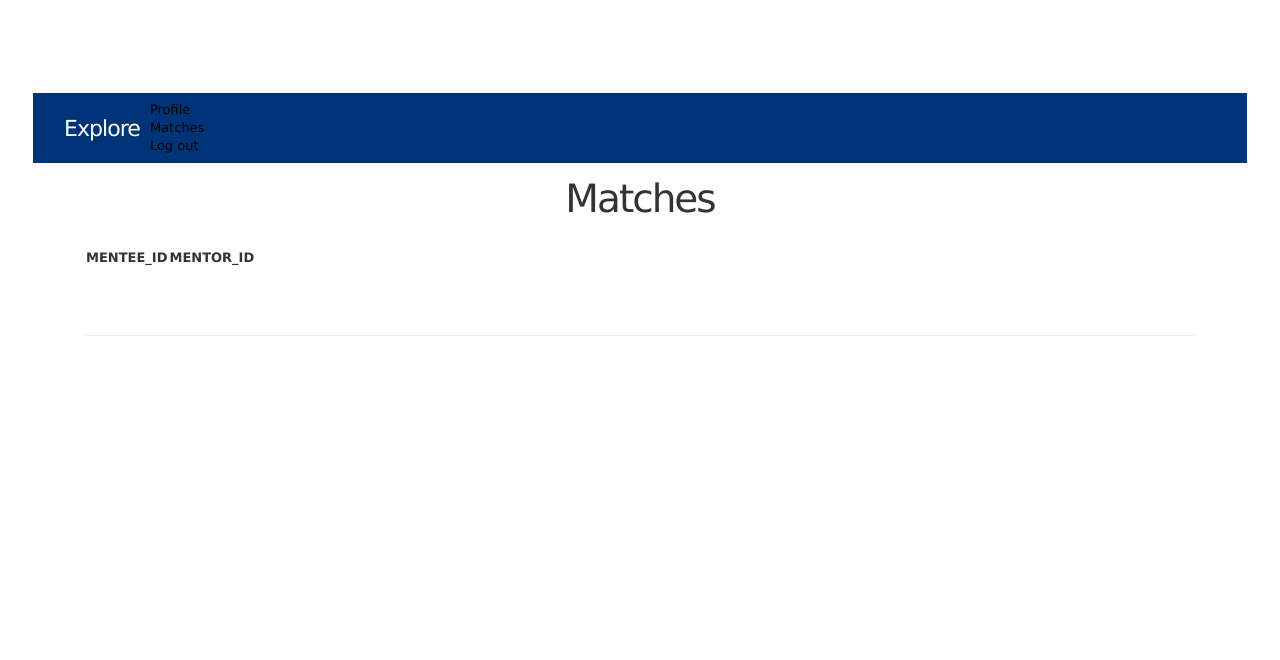
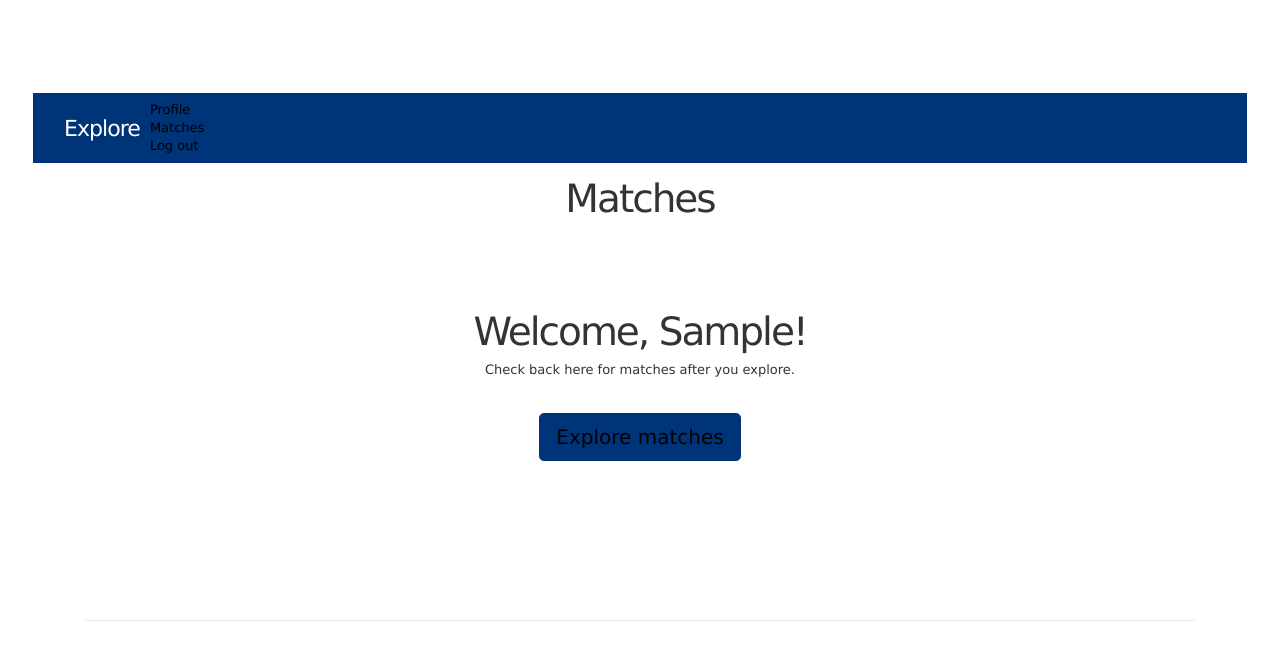
Before and after one commit to bellemscott/mentorship, a Rails app: page /matches in a window 1280 px wide. Shown: the top 660 px of the page. Run offline with Rails 7, Linux system fonts and the light colour scheme; a user stored in the database is signed in; tables that the repository leaves empty hold one stand-in row (values such as "Sample post"); lists and menus that the app fills with data are empty; style sheets or scripts are compiled from the project's sources; some libraries are stand-ins or nearby versions.

Commit message:
match still broken

```diff
--- a/app/controllers/matches_controller.rb
+++ b/app/controllers/matches_controller.rb
@@ -27,6 +27,59 @@ class MatchesController < ApplicationController
   def edit
   end
 
+  def accept
+    @match_to_accept = Match.find_by(user_id: current_user.id)
+    @match_to_accept.accepted = true
+    puts @match_to_accept
+    puts "hiiiiiii"
+    redirect_to matches_path
+  end
+
+
+  def is_mentor()
+    @mentor = Mentor.find_by(user_id: current_user.id)
+      @mentees.each do |mentee|
+        if mentee.user_id != @mentor.user_id
+          if @mentor.length_of_mentorship==mentee.length_of_mentorship
+            @newMatch= Match.new(:user_id => current_user.id, :mentor_id => @mentor.id, :mentee_id => mentee.id, :accepted => false)
+            @newMatch.save
+            @matches_arr.push(@newMatch)
+          end
+        end
+      end
+      @@matches_hash[current_user.id] = @matches_arr
+  end
+
+  def is_both()
+    @mentors.each do |mentor|
+      @mentess.each do |mentee|
+          if mentee.user_id != mentor.user_id
+              if mentor.length_of_mentorship==mentee.length_of_mentorship
+                @newMatch= Match.new(:user_id => current_user.id, :mentor_id => mentor.id, :mentee_id => @mentee.id, :accepted => false)
+                @newMatch.save
+                @matches_arr.push(@newMatch)
+                puts "im in both"
+              end
+          end
+      end
+    end
+    @@matches_hash[current_user.id] = @matches_arr
+  end
+
+  def is_mentee()
+    @mentee = Mentee.find_by(user_id: current_user.id)
+    @mentors.each do |mentor|
+      if current_user.id != mentor.user_id
+        if mentor.length_of_mentorship==@mentee.length_of_mentorship
+          @newMatch= Match.new(:user_id => current_user.id, :mentor_id => mentor.id, :mentee_id => @mentee.id, :accepted => false)
+          @newMatch.save
+          @matches_arr.push(@newMatch)
+          puts "im in mentee"
+        end
+      end
+    end
+    @@matches_hash[current_user.id] = @matches_arr
+  end
   # POST /mentors or /mentors.json
   def create
     # @user = @users.last
@@ -37,44 +90,11 @@ class MatchesController < ApplicationController
    # @major_to_curent_position #implement map
     @matches_arr=[]
     if current_user.mentor
-      @mentor = Mentor.find_by(user_id: current_user.id)
-      @mentees.each do |mentee|
-        if mentee.user_id != @mentor.user_id
-          if @mentor.length_of_mentorship==mentee.length_of_mentorship
-            newMatch= Match.new(:user_id => current_user.id, :mentor_id => @mentor.id, :mentee_id => mentee.id)
-            newMatch.save
-            @matches_arr.push(newMatch)
-            puts "im in mentor"
-          end
-        end
-      end
-      @@matches_hash[current_user.id] = @matches_arr
+      is_mentor()
     elsif current_user.mentor && current_user.mentee
-      @mentors.each do |mentor|
-        @mentess.each do |mentee|
-            if mentee.user_id != mentor.user_id
-                if mentor.length_of_mentorship==mentee.length_of_mentorship
-                  newMatch= Match.new(:user_id => current_user.id, :mentor_id => mentor.id, :mentee_id => @mentee.id)
-                  newMatch.save
-                  @matches_arr.push(@newMatch)
-                  puts "im in both"
-                end
-            end
-        end
-      end
+      is_both()
     else
-      @mentee = Mentee.find_by(user_id: current_user.id)
-      @mentors.each do |mentor|
-        if current_user.id != mentor.user_id
-          if mentor.length_of_mentorship==@mentee.length_of_mentorship
-            newMatch= Match.new(:user_id => current_user.id, :mentor_id => mentor.id, :mentee_id => @mentee.id)
-            newMatch.save
-            @matches_arr.push(newMatch)
-            puts "im in mentee"
-          end
-        end
-      end
-      @@matches_hash[current_user.id] = @matches_arr
+      is_mentee()
     end
 
 end
--- a/app/controllers/mentors_controller.rb
+++ b/app/controllers/mentors_controller.rb
@@ -4,7 +4,6 @@ class MentorsController < ApplicationController
   # GET /mentors or /mentors.json
   def index
     @mentors = Mentor.all
-    #@users = User.all
   end
 
   # GET /mentors/1 or /mentors/1.json
--- a/app/controllers/users_controller.rb
+++ b/app/controllers/users_controller.rb
@@ -1,6 +1,5 @@
 class UsersController < ApplicationController
   before_action :logged_in_user, only: [:show]
-  #before_action :set_user, only: %i[ show edit update destroy ]
 
   # GET /users or /users.json
   def index
@@ -28,7 +27,6 @@ class UsersController < ApplicationController
   end
 
   def additional_mentee
-    puts "im at additional mentee"
     @mentee = Mentee.new()
     render 'additional_mentee'
   end
@@ -43,18 +41,14 @@ class UsersController < ApplicationController
 
   def create
     @user = User.new(user_params)
-    # puts params #params :mentor
-    # puts user_params
     if @user.save
       log_in @user
       flash[:success] = "Welcome to the app!"
       puts user_params[:mentor]
-      puts "helooooooo"
       if user_params[:mentor] == "1" && user_params[:mentee] == "1"
         additional_both()
       elsif user_params[:mentor] == "1" && user_params[:mentee] == "0"
         additional_mentor()
-        #redirect_to '/mentors/new'
       elsif user_params[:mentor] == "0" && user_params[:mentee] == "1"
         additional_mentee()
       else
--- a/app/models/mentee.rb
+++ b/app/models/mentee.rb
@@ -5,7 +5,6 @@ class Mentee < ApplicationRecord
 
     def majors
         subjects_hash = {}
-        #subject_columns = [:subjectid, :name, :abbreviation]
         count = 0
         subject_list = JSON.parse(File.read('./db/subject.json'))
         subject_list.each do |subject|
@@ -13,8 +12,5 @@ class Mentee < ApplicationRecord
         end
         return subjects_hash
     end
-        # subject_list.each do |subject|
-            # subjects_array << (name: subject["name"], subjectid: subject["id"])
-    #Subject.create(subject.except('segments').to_h)
 
 end
--- a/app/models/user.rb
+++ b/app/models/user.rb
@@ -1,7 +1,7 @@
 class User < ApplicationRecord
     attr_accessor :remember_token
     has_one_attached :avatar
-    has_many :mentors     #not sure
+    has_many :mentors
     has_many :mentees
     has_secure_password
     before_save { self.email = email.downcase }
--- a/app/views/matches/index.html.erb
+++ b/app/views/matches/index.html.erb
@@ -2,6 +2,10 @@
 
 <h1>Matches</h1>
 
+    <% matches_array = @matches_for_user[current_user.id] %>
+    <% at_least_one = false %>
+      <% matches_array.each do |match| %>
+        <% if match.accepted %>
           <table>
             <thead>
             <tr>
@@ -10,18 +14,27 @@
               <th colspan="3"></th>
               </tr>
               </thead>
-
+            <tr>
+            <% at_least_one = true %>
+            <% puts match %>
             <tbody>
-    <% matches_array = @matches_for_user[current_user.id] %>
-    <% matches_array.each do |match| %>
-
-      <tr>
-      <% puts match %>
             <td><%= match.mentee_id %></td>  <%# mentee id%>
             <td><%= match.mentor_id %></td>   <%# mentor id%>
           </tr>
+          </tbody>
         <% end %>
-  </tbody>
+      <% end %>
+
+      <% if at_least_one == false %>
+        <div class= "center jumbotron" style="background:white" >
+          <h1>Welcome, <%= current_user.firstname %>!</h1>
+          <p>Check back here for matches after you explore.</p>
+          <%= %>
+          <br>
+        <button class="btn btn-lg btn-primary text-light"> <%= link_to 'Explore matches', explore_path %> </button>
+        </div>
+      <% end %>
+
 </table>
 
 <br>
--- a/config/routes.rb
+++ b/config/routes.rb
@@ -16,6 +16,7 @@ Rails.application.routes.draw do
   get     '/additional-info', to: 'users#additional_info'
   post   '/login',   to: 'sessions#create'
   delete '/logout',  to: 'sessions#destroy'
+  post 'matches/accept'
   #post '/signup', to: 'users#create'
   # For details on the DSL available within this file, see https://guides.rubyonrails.org/routing.html
 end
--- /dev/null
+++ b/db/migrate/20210405235141_add_accepted_to_matches.rb
@@ -0,0 +1,5 @@
+class AddAcceptedToMatches < ActiveRecord::Migration[6.1]
+  def change
+    add_column :matches, :accepted , :boolean
+  end
+end
--- /dev/null
+++ b/db/migrate/20210405235417_delete_accepted_from_matches.rb
@@ -0,0 +1,5 @@
+class DeleteAcceptedFromMatches < ActiveRecord::Migration[6.1]
+  def change
+    remove_column :matches, :accepted
+  end
+end
--- /dev/null
+++ b/db/migrate/20210405235459_add_accepted_to_matches_table.rb
@@ -0,0 +1,5 @@
+class AddAcceptedToMatchesTable < ActiveRecord::Migration[6.1]
+  def change
+    add_column :matches, :accepted, :boolean, default: false
+  end
+end
```
Also changed, not shown: app/controllers/mentees_controller.rb (+1 -6 lines), app/views/welcome/show.html.erb (+11 -3 lines), db/schema.rb. Lines whose indentation alone changed are shown as unchanged.
